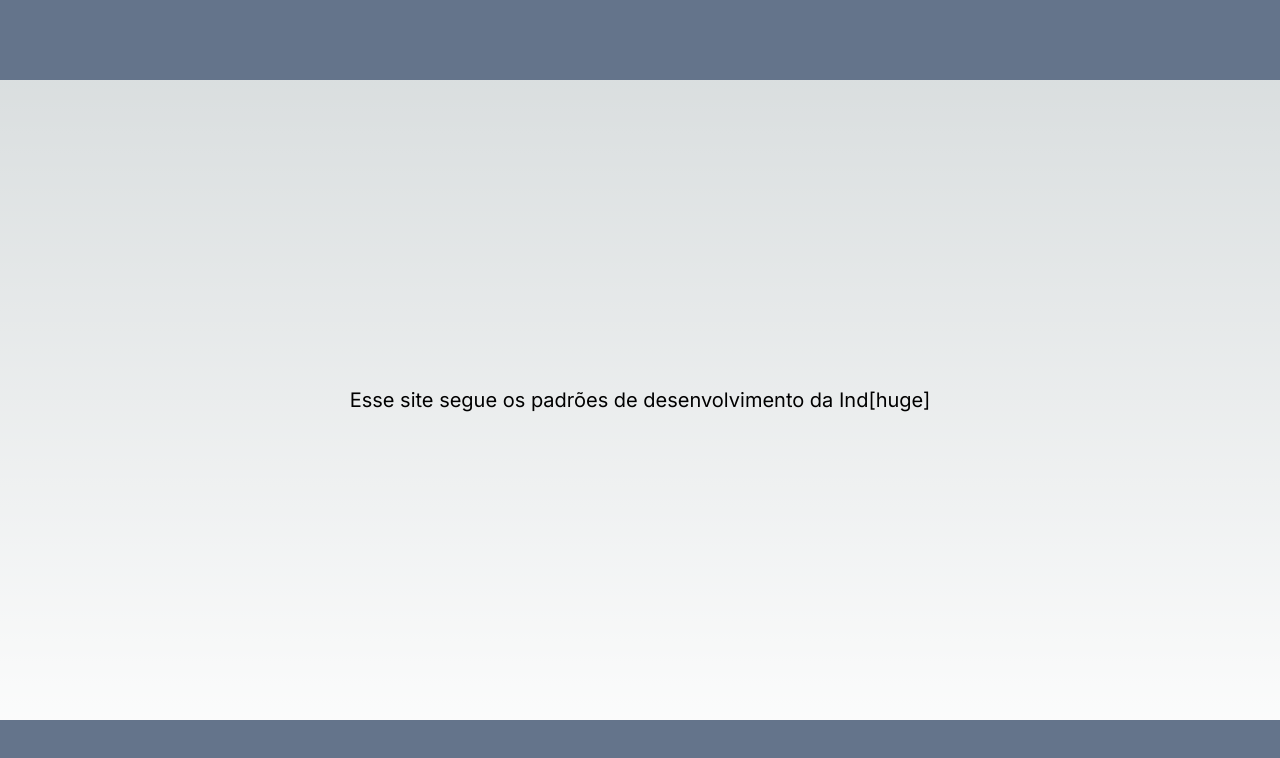
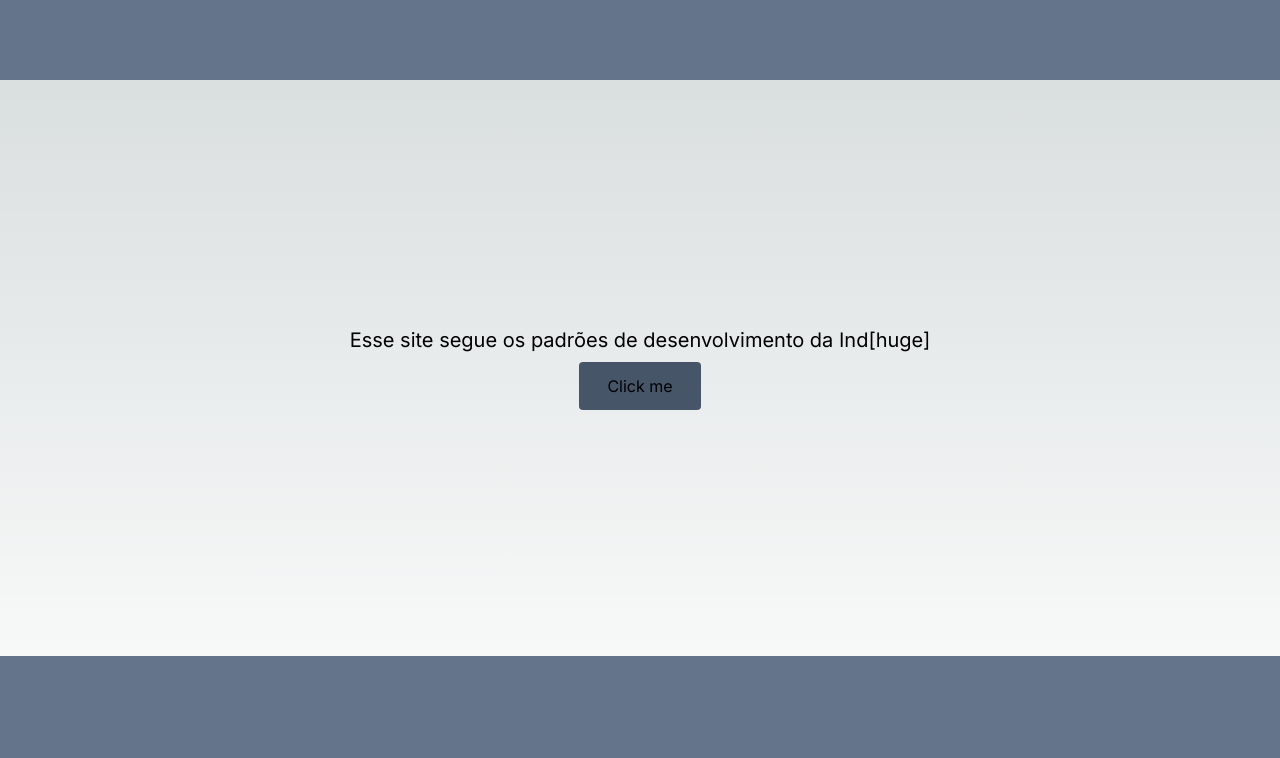
Before and after one commit to indhuge/Next-architecture-example, a Next.js app: page / in a window 1280 px wide. Shown: the top 758 px of the page. Built offline with nearby package versions, Linux system fonts and the light colour scheme.

Commit message:
feat: Add framer-motion

```diff
--- a/src/app/page.tsx
+++ b/src/app/page.tsx
@@ -1,6 +1,5 @@
 import Home from "@/components/Home";
 
 export default function HomePage() {
-  console.log("Teste");
   return <Home />;
 }
--- a/src/components/Button/index.tsx
+++ b/src/components/Button/index.tsx
@@ -1 +1,17 @@
-export default function Button() {}
+import { MouseEventHandler } from "react";
+
+export default function Button({
+  className,
+  text,
+  onClick,
+}: {
+  className?: string;
+  text: string;
+  onClick: MouseEventHandler<HTMLButtonElement>;
+}) {
+  return (
+    <button className={className} onClick={onClick}>
+      {text}
+    </button>
+  );
+}
--- a/src/components/Footer/index.tsx
+++ b/src/components/Footer/index.tsx
@@ -1,3 +1,3 @@
 export default function Footer() {
-  return <div className="w-full h-20 bg-slate-500"></div>;
+  return <div className="w-full h-36 bg-slate-500"></div>;
 }
--- a/src/components/Home/index.tsx
+++ b/src/components/Home/index.tsx
@@ -1,14 +1,49 @@
 "use client";
-import { useEffect, useState } from "react";
+import { MouseEventHandler, useEffect, useState } from "react";
+import Button from "../Button";
+import { animate, motion } from "framer-motion";
 
 export default function Home() {
-  const [text, setText] = useState<String>(
-    "Esse site segue os padrões de desenvolvimento da Ind[huge]"
-  );
+  const messages = [
+    "Esse site segue os padrões de desenvolvimento da Ind[huge]",
+    "Bem vindo a industria 4.0",
+  ];
+  const [text, setText] = useState<String>(messages[0]);
+  const [count, setCount] = useState(0);
+
+  const onClick: MouseEventHandler = () => {
+    setText(messages[count]);
+    setCount(count == messages.length - 1 ? 0 : count + 1);
+  };
 
   return (
-    <div className="flex items-center justify-center h-full">
-      <h1>{text}</h1>
+    <div className="flex flex-col gap-2 items-center justify-center h-full">
+      <motion.div
+        key={text.toString()}
+        initial="hide"
+        animate={"show"}
+        variants={{
+          show: {
+            opacity: 1,
+            y: 0,
+            transition: {
+              ease: "easeInOut",
+              duration: 0.3,
+            },
+          },
+          hide: {
+            y: -20,
+            opacity: 0,
+          },
+        }}
+      >
+        <h1>{text}</h1>
+      </motion.div>
+      <Button
+        className="py-3 px-7 bg-slate-600 rounded hover:bg-white hover:text-black transition-colors duration-300"
+        text="Click me"
+        onClick={onClick}
+      />
     </div>
   );
 }
```
Also changed, not shown: package.json (+6 -5 lines), 1 other file (tests, documents, lock files or other folders).
